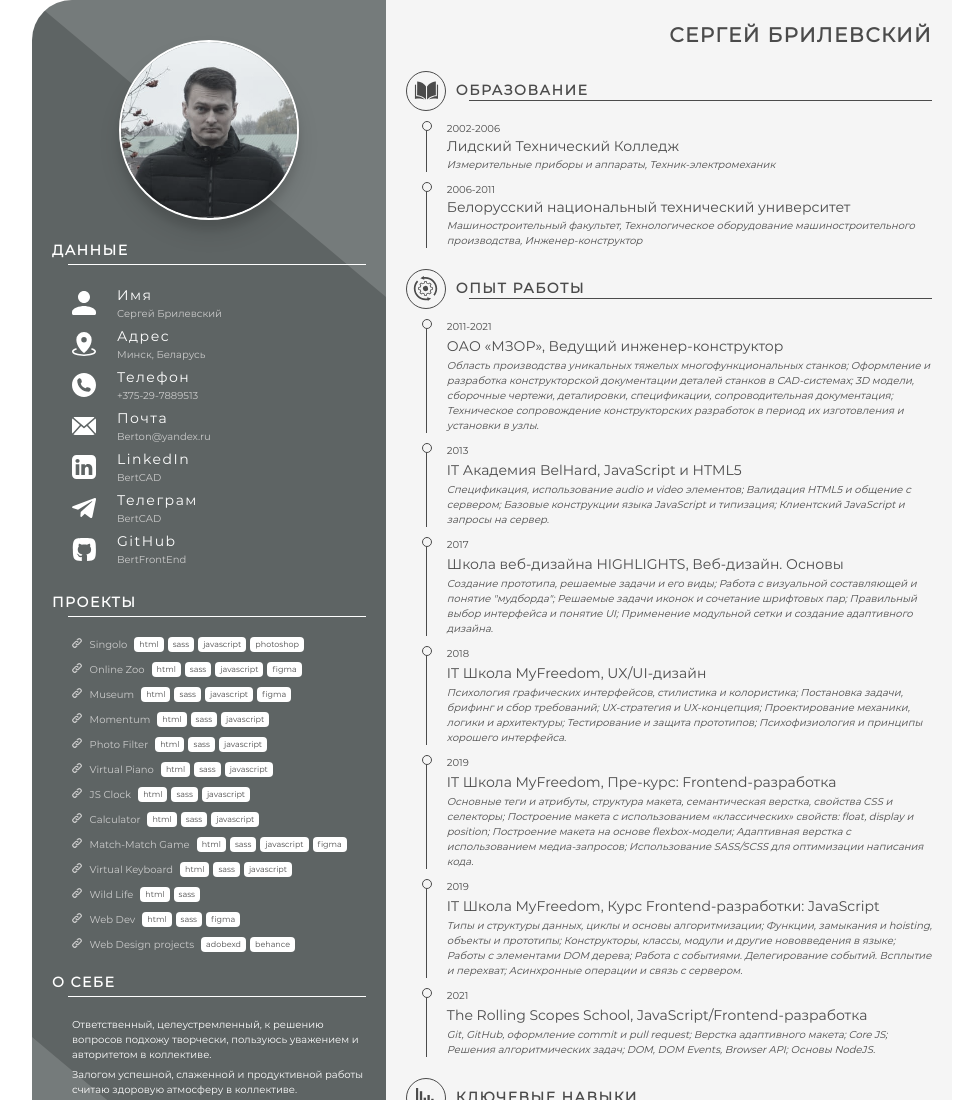
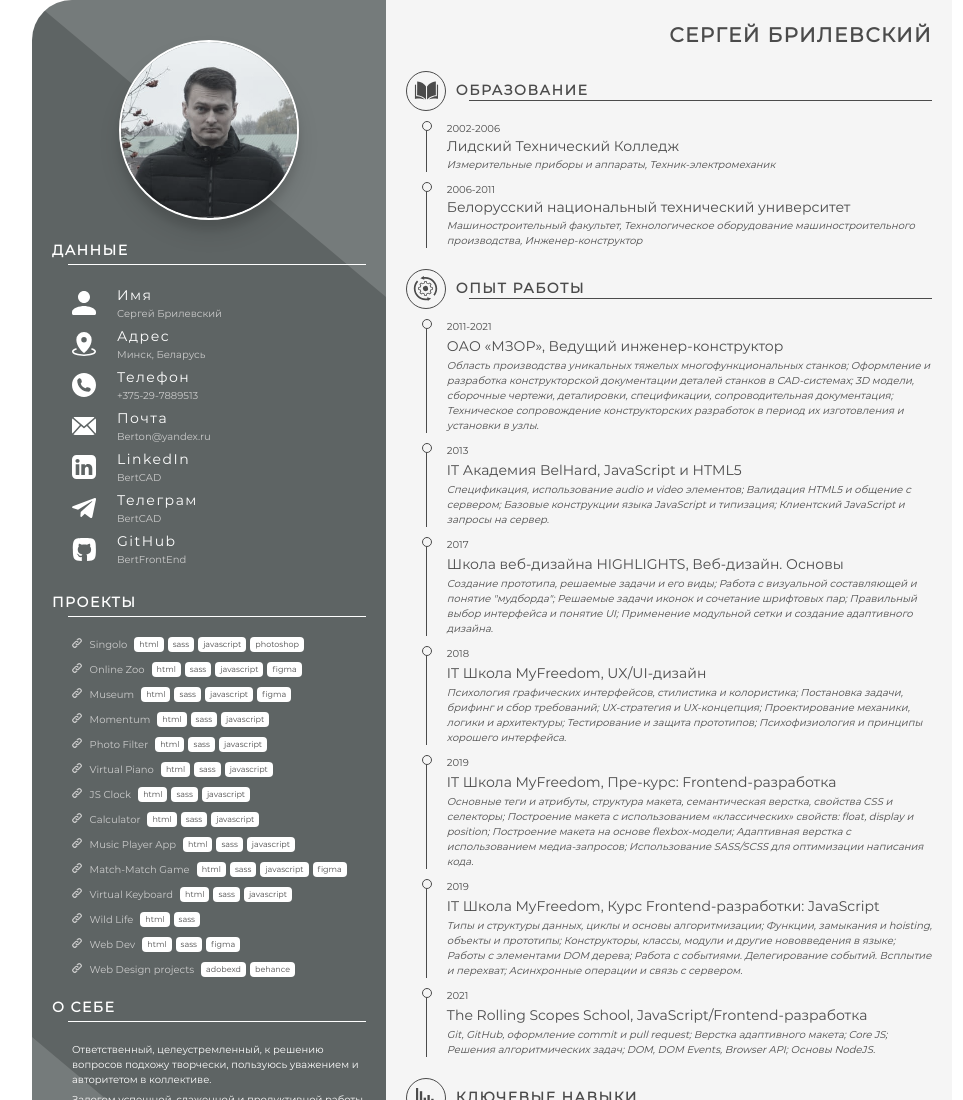
Before and after one commit to BertFrontEnd/curriculum-vitae, a plain HTML site: page curriculum-vitae/index.html in a window 1280 px wide. Shown: the top 1100 px of the page, without its empty margins (148-1111 px from the left). Drawn offline with Linux system fonts and the light colour scheme.

Commit message:
feat: add new project

```diff
--- a/curriculum-vitae/index.html
+++ b/curriculum-vitae/index.html
@@ -160,6 +160,17 @@
                 <use xlink:href="#link"></use>
               </svg>
               Calculator</a
+            ><span>html</span><span>sass</span><span>javascript</span>
+          </li>
+          <li>
+            <a
+              href="https://bertfrontend.github.io/music-player-app/"
+              target="_blank"
+            >
+              <svg class="icon-link">
+                <use xlink:href="#link"></use>
+              </svg>
+              Music Player App</a
             ><span>html</span><span>sass</span><span>javascript</span>
           </li>
           <li>
```
